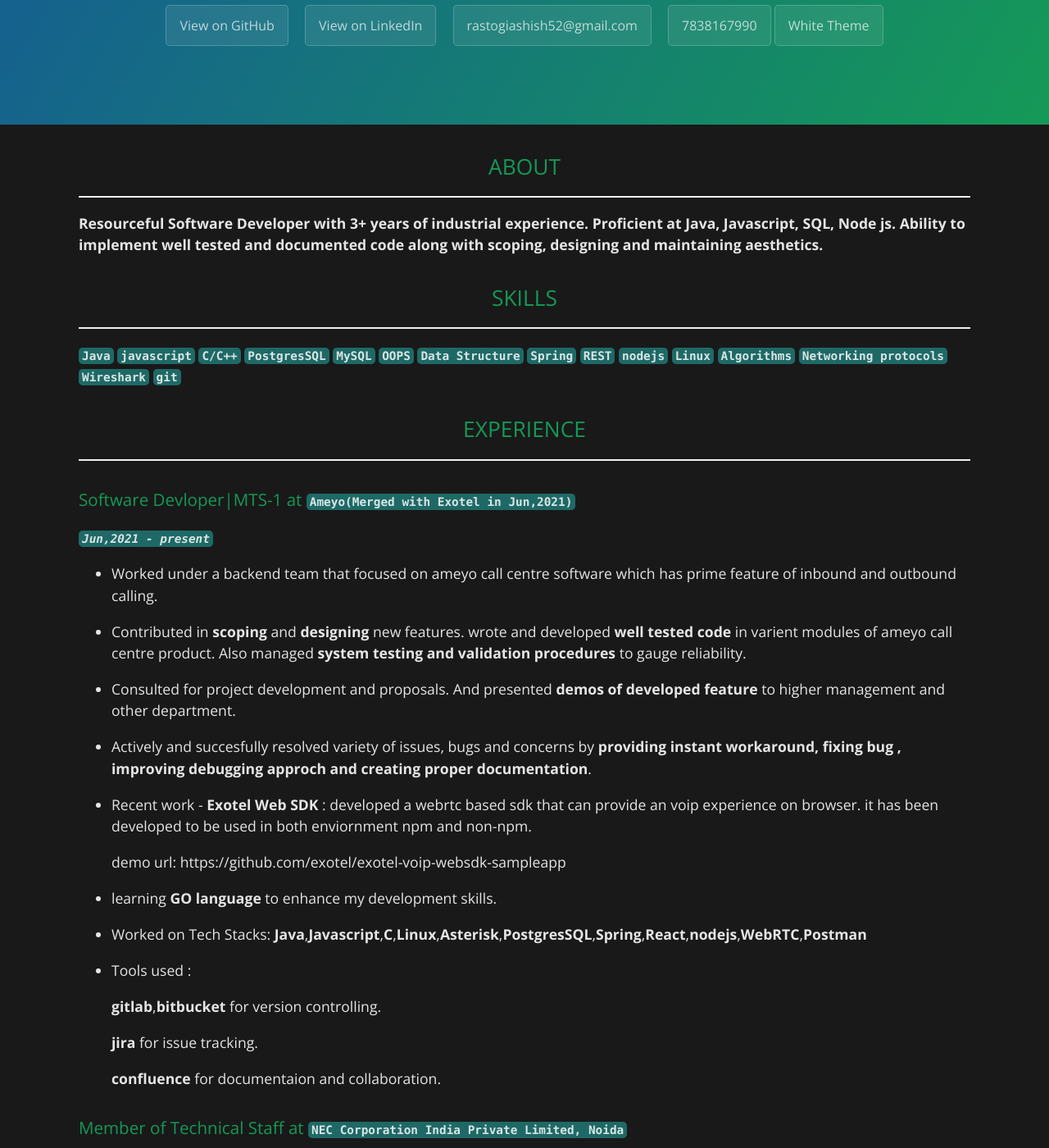
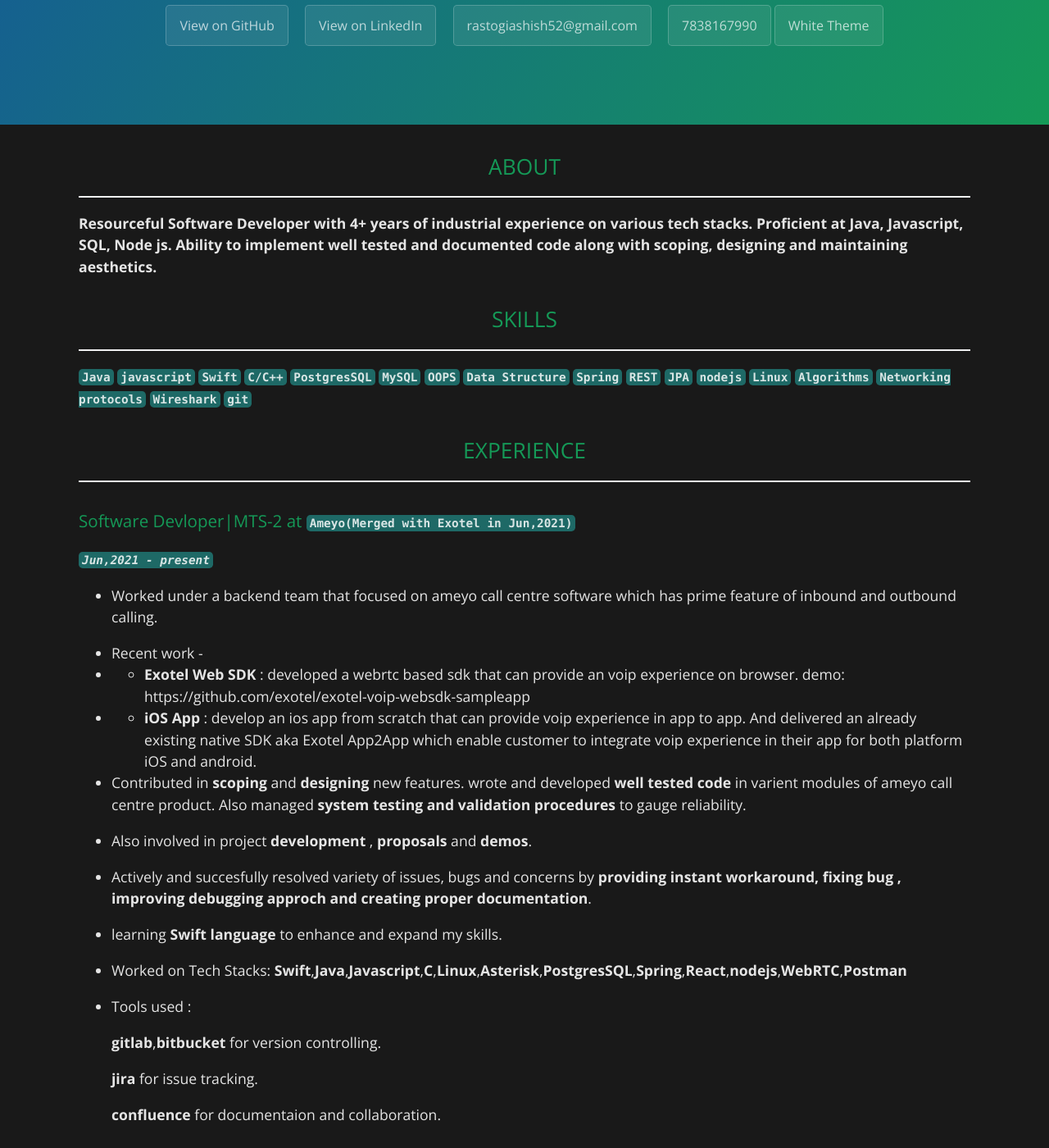
Before and after one commit to ImAshishRastogi/Resume, a Jekyll site: the page built from index.md, in a window 1280 px wide and 1400 px high, scrolled down 417 px. Shown: the whole window at 82% size. Built offline with Jekyll 4.4.1, drawn with Linux system fonts in a browser that asks for light colours; some of the changed text lies outside the part shown.

Commit message:
Update index.md

```diff
--- a/index.md
+++ b/index.md
@@ -9,35 +9,36 @@ number : 7838167990
 ## ABOUT
 ---
 
-**Resourceful Software Developer with 3+ years of industrial experience. Proficient at Java, Javascript, SQL, Node js. Ability to implement well tested and documented code along with scoping, designing and maintaining aesthetics.**
+**Resourceful Software Developer with 4+ years of industrial experience on various tech stacks. Proficient at Java, Javascript, SQL, Node js. Ability to implement well tested and documented code along with scoping, designing and maintaining aesthetics.**
 ## SKILLS
 ---
 
-**`Java`**  **`javascript`** **`C/C++`** **`PostgresSQL`** **`MySQL`** **`OOPS`** **`Data Structure`** **`Spring`** **`REST`** **`nodejs`** **`Linux`** **`Algorithms`** **`Networking protocols`** **`Wireshark`**   **`git`**
+**`Java`**  **`javascript`** **`Swift`**  **`C/C++`** **`PostgresSQL`** **`MySQL`** **`OOPS`** **`Data Structure`** **`Spring`** **`REST`** **`JPA`** **`nodejs`** **`Linux`** **`Algorithms`** **`Networking protocols`** **`Wireshark`**   **`git`**
 
 ## EXPERIENCE
 ---
-### Software Devloper|MTS-1 at **`Ameyo(Merged with Exotel in Jun,2021)`**
+### Software Devloper|MTS-2 at **`Ameyo(Merged with Exotel in Jun,2021)`**
 
 _**`Jun,2021 - present`**_
 
  - Worked under a backend team that focused on ameyo call centre software which has prime feature of inbound and outbound calling.
 
+- Recent work -
+- - **Exotel Web SDK** : developed a webrtc based sdk that can provide an voip experience on browser.
+  demo: https://github.com/exotel/exotel-voip-websdk-sampleapp
+- - **iOS App** : develop an ios app from scratch that can provide voip experience in app to app. And delivered an already existing native SDK aka Exotel App2App which enable customer to integrate voip experience in their app for both platform iOS and android.
+
 - Contributed in **scoping** and **designing** new features.
 wrote and developed **well tested code** in varient modules of ameyo call centre product.
 Also managed **system testing and validation procedures** to gauge reliability.
 
-- Consulted for project development and proposals. And presented **demos of developed feature** to higher management and other department.
+- Also involved in project **development** , **proposals** and **demos**.
 
 - Actively and succesfully resolved variety of issues, bugs and concerns by **providing instant workaround, fixing bug , improving debugging approch and creating proper documentation**.
 
-- Recent work - **Exotel Web SDK** : developed a webrtc based sdk that can provide an voip experience on browser. it has been developed to be used in both enviornment npm and non-npm.
+- learning **Swift language** to enhance and expand my skills.
 
-    demo url: https://github.com/exotel/exotel-voip-websdk-sampleapp
-
-- learning **GO language** to enhance my development skills.
-
-- Worked on Tech Stacks: **Java**,**Javascript**,**C**,**Linux**,**Asterisk**,**PostgresSQL**,**Spring**,**React**,**nodejs**,**WebRTC**,**Postman**
+- Worked on Tech Stacks: **Swift**,**Java**,**Javascript**,**C**,**Linux**,**Asterisk**,**PostgresSQL**,**Spring**,**React**,**nodejs**,**WebRTC**,**Postman**
 
 - Tools used :
 
@@ -109,6 +110,10 @@ _**`Jun,2018 - Aug,2018`**_
 
 ## ACHIEVEMENTS & CERTIFICATES
 ---
+### Medallion of Honor Award
+_**`April,2023`**_
+> Enabled Exotel App2App SDK lauch in short span for both platform iOS and Android.
+
 ### SPOT(Special Performance on Time) Award
 _**`Jul,2020`**_
 > For providing an efficient solution to a real-time problem in live project.
```
